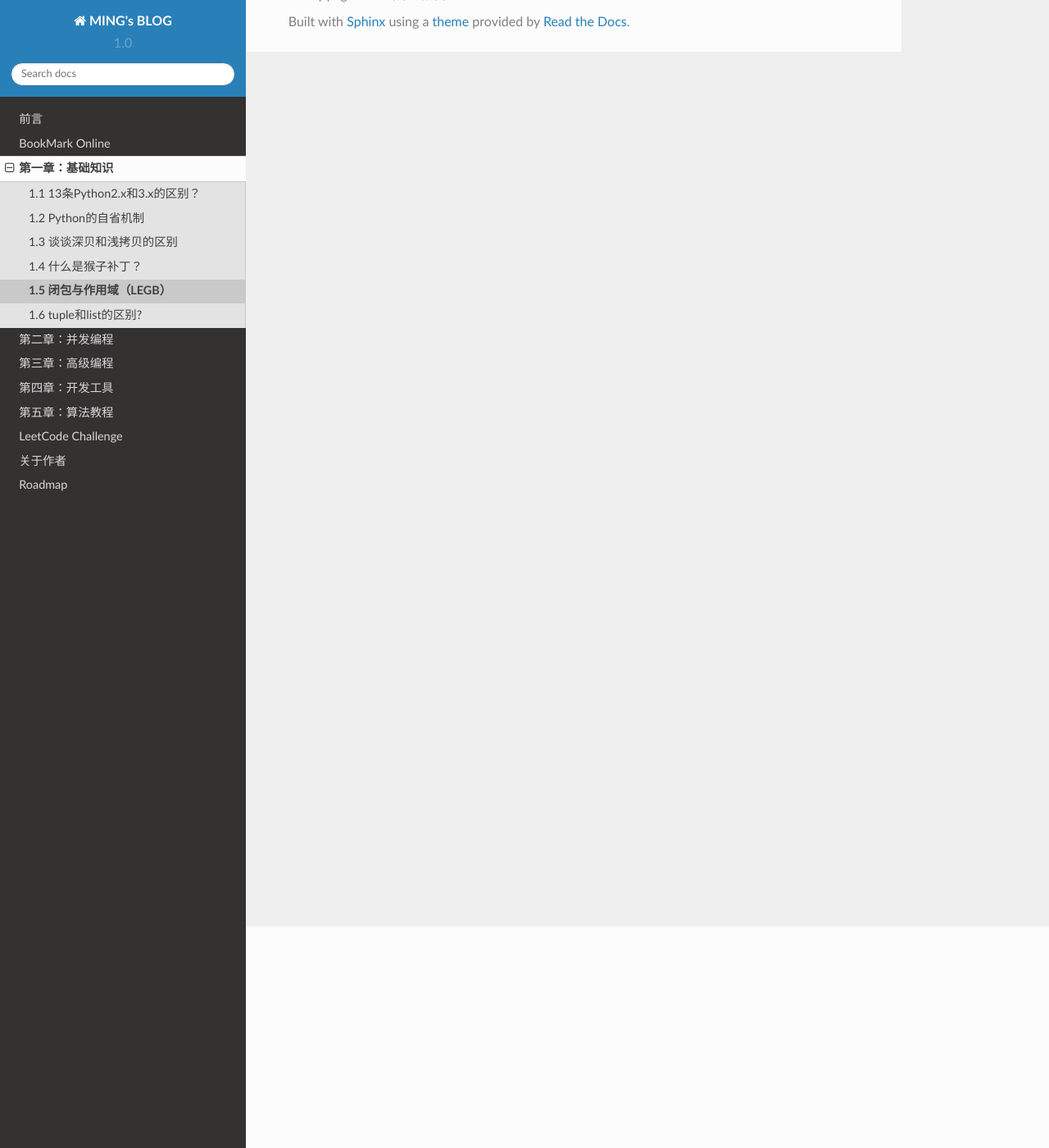
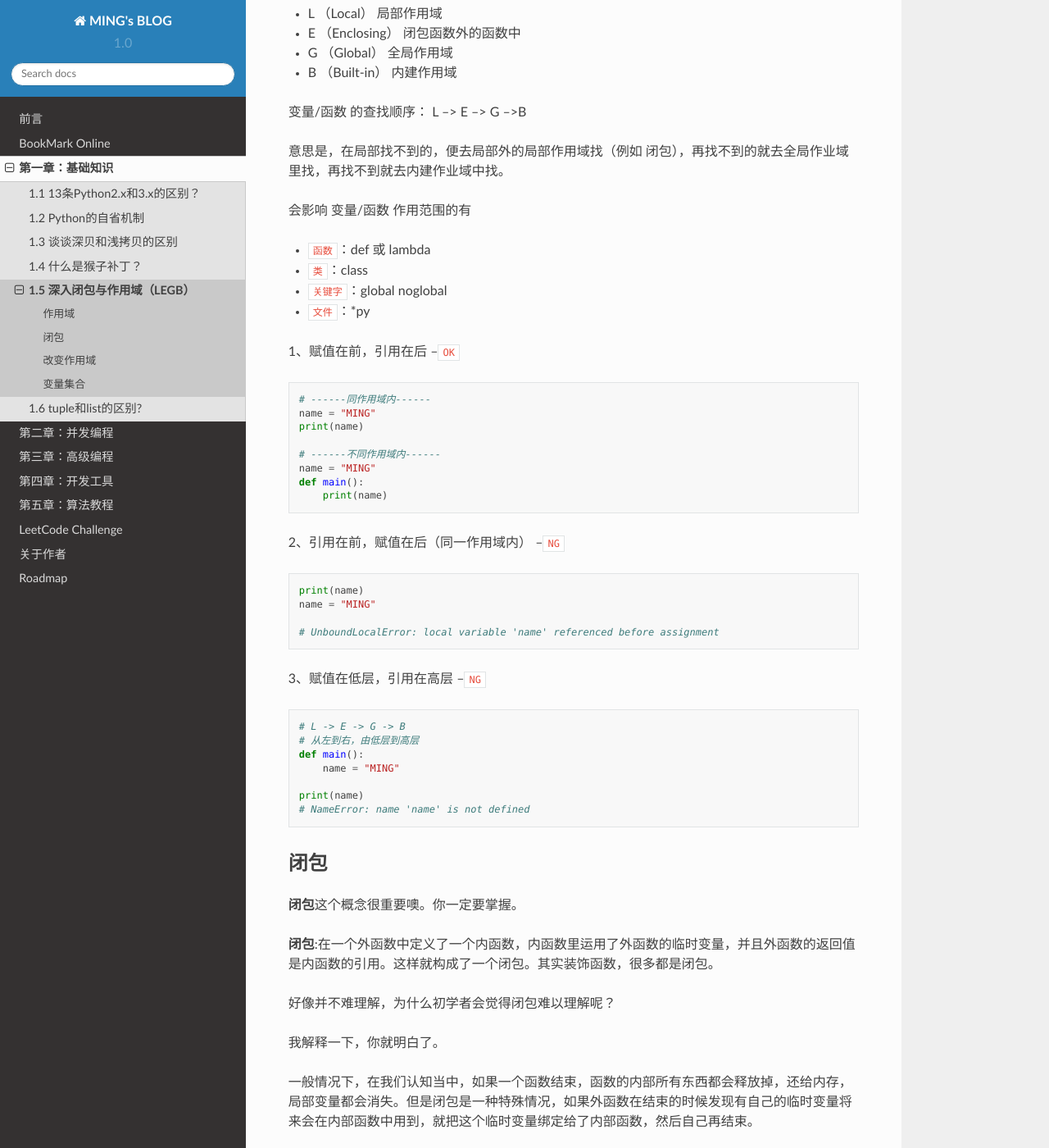
Before and after one commit to zhengpanone/MING-BLOG, a Sphinx documentation site: the page built from source/c01/c01_05.md, in a window 1280 px wide and 1400 px high, scrolled down 270 px. Shown: the whole window at 82% size. Built offline with Sphinx 7.4.7 and the Read the Docs theme 2.0.0, drawn with Linux system fonts in a browser that asks for light colours; some of the changed text lies outside the part shown.

Commit message:
add file

````diff
--- a/source/c01/c01_01.rst
+++ b/source/c01/c01_01.rst
@@ -258,8 +258,10 @@ Python3.x 没有经典类，只有新式类，而且有三种写法
 11. 变量作用域
 ---------------
 
--  在2.x中无法将局部变量声明为全局变量。
--  在3.x中可以使用nolocal语法将局部变量声明为全局变量。
+-  在2.x中可以使用global将局部变量声明为全局变量。
+-  在3.x中也可以使用global。但又多了nonlocal关键字将局部变量声明为非局部变量。
+
+这里要注意，全局变量和非局部变量，并不对等。
 
 .. code:: python
 
--- /dev/null
+++ b/source/c01/c01_05.md
@@ -0,0 +1,163 @@
+# 1.5 深入闭包与作用域（LEGB）
+
+## 作用域
+
+Python的作用域可以分为四种：
+- L （Local）      局部作用域
+- E （Enclosing）  闭包函数外的函数中
+- G （Global）     全局作用域
+- B （Built-in）   内建作用域
+
+变量/函数 的查找顺序：
+L –> E –> G –>B
+
+意思是，在局部找不到的，便去局部外的局部作用域找（例如 闭包），再找不到的就去全局作业域里找，再找不到就去内建作业域中找。
+
+会影响 变量/函数 作用范围的有
+- `函数`：def 或 lambda
+- `类`：class
+- `关键字`：global noglobal
+- `文件`：*py
+
+1、赋值在前，引用在后  --`OK`
+```python
+# ------同作用域内------
+name = "MING"
+print(name)
+
+# ------不同作用域内------
+name = "MING"
+def main():
+    print(name)
+```
+2、引用在前，赋值在后（同一作用域内）  --`NG`
+```python
+print(name)
+name = "MING"
+
+# UnboundLocalError: local variable 'name' referenced before assignment
+```
+3、赋值在低层，引用在高层  --`NG`
+```python
+# L -> E -> G -> B
+# 从左到右，由低层到高层
+def main():
+    name = "MING"
+
+print(name)
+# NameError: name 'name' is not defined
+```
+
+
+## 闭包
+
+**闭包**这个概念很重要噢。你一定要掌握。
+
+**闭包**:在一个外函数中定义了一个内函数，内函数里运用了外函数的临时变量，并且外函数的返回值是内函数的引用。这样就构成了一个闭包。其实装饰函数，很多都是闭包。
+
+好像并不难理解，为什么初学者会觉得闭包难以理解呢？
+
+我解释一下，你就明白了。
+
+一般情况下，在我们认知当中，如果一个函数结束，函数的内部所有东西都会释放掉，还给内存，局部变量都会消失。但是闭包是一种特殊情况，如果外函数在结束的时候发现有自己的临时变量将来会在内部函数中用到，就把这个临时变量绑定给了内部函数，然后自己再结束。
+
+你可以看下面这段代码，就构成了闭包。在内函数里可以引用外函数的变量。
+```python
+def deco():
+    name = "MING"
+    def wrapper():
+        print(name)
+    return wrapper
+
+deco()()
+# 输出：MING
+```
+
+## 改变作用域
+
+变量的作用域，与其定义（或赋值）的位置有关，但不是绝对相关。
+因为我们可以在某种程度上去改变`向上`的作用范围。
+
+- 关键字：global
+将 局部变量 变为全局变量
+
+- 关键字：nonlocal
+可以在闭包函数中，引用并使用闭包外部函数的变量（非全局的噢）
+
+global好理解，这里只讲下nonlocal。
+
+先来看个例子
+```python
+def deco():
+    age = 10
+    def wrapper():
+        age += 1
+    return wrapper
+
+deco()()
+```
+运行一下，会报错。
+```
+# UnboundLocalError: local variable 'age' referenced before assignment
+```
+但是这样就OK
+```
+def deco():
+    age = 10
+    def wrapper():
+        nonlocal age
+        age += 1
+    return wrapper
+
+deco()()
+# 输出：11
+```
+其实，你如果不使用 `+=`、`-=`等一类的操作，不加nonlocal也没有关系。这就展示了闭包的特性。
+```
+def deco():
+    age = 10
+    def wrapper():
+        print(age)
+    return wrapper
+
+deco()()
+# 输出：10
+```
+
+
+## 变量集合
+
+在Python中，有两个内建函数，你可能用不到，但是需要掌握它们。
+- globals() ：以dict的方式存储所有全局变量
+- locals()：以dict的方式存储所有局部变量
+
+globals()
+```python
+def foo():
+    print("I am a func")
+
+def bar():
+    foo="I am a string"
+    foo_dup = globals().get("foo")
+    foo_dup()
+
+bar()
+# 输出
+# I am a func
+```
+
+locals()
+```python
+other = "test"
+
+def foobar():
+    name = "MING"
+    gender = "male"
+    for key,value in locals().items():
+        print(key, "=", value)
+
+foobar()
+# 输出
+# name = MING
+# gender = male
+```
--- a/source/c01/c01_05.rst
+++ /dev/null
@@ -1,2 +0,0 @@
-1.5 闭包与作用域（LEGB）
-================================
````
